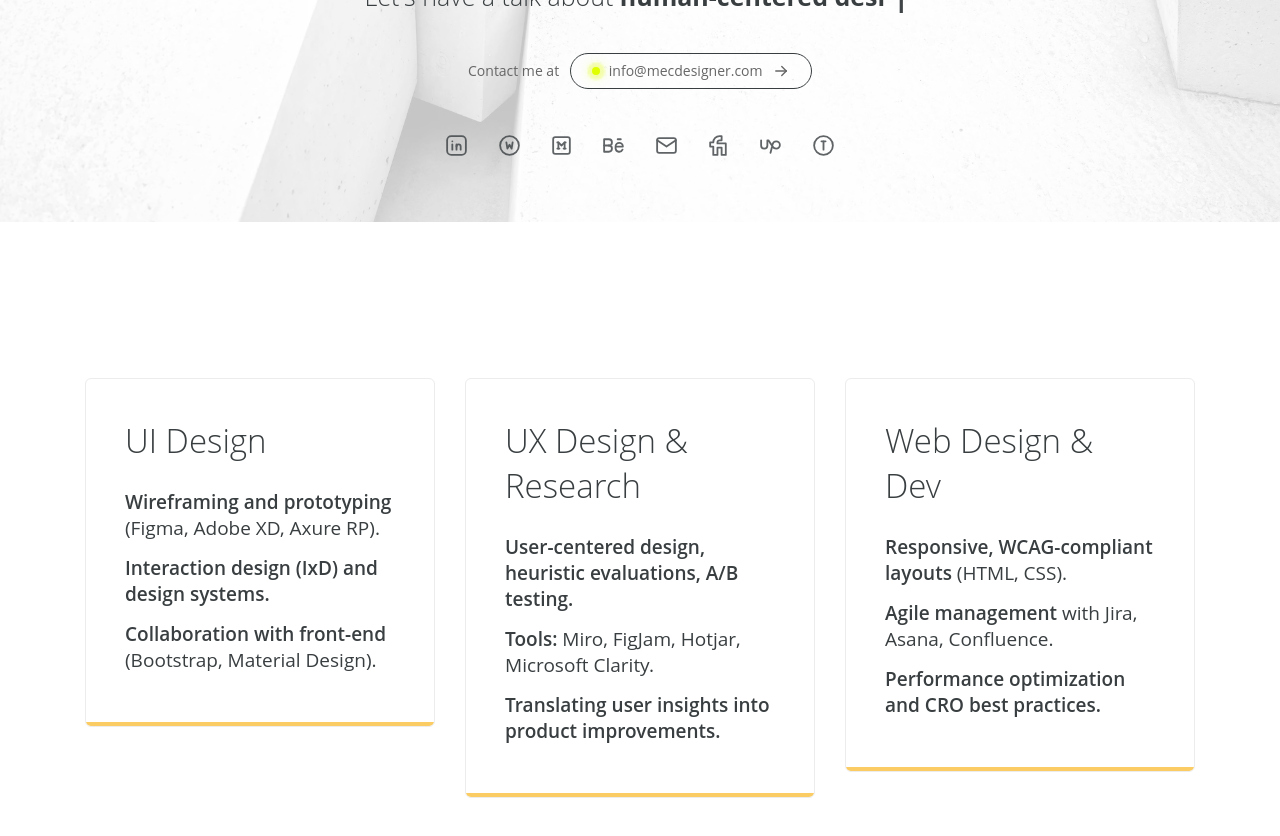
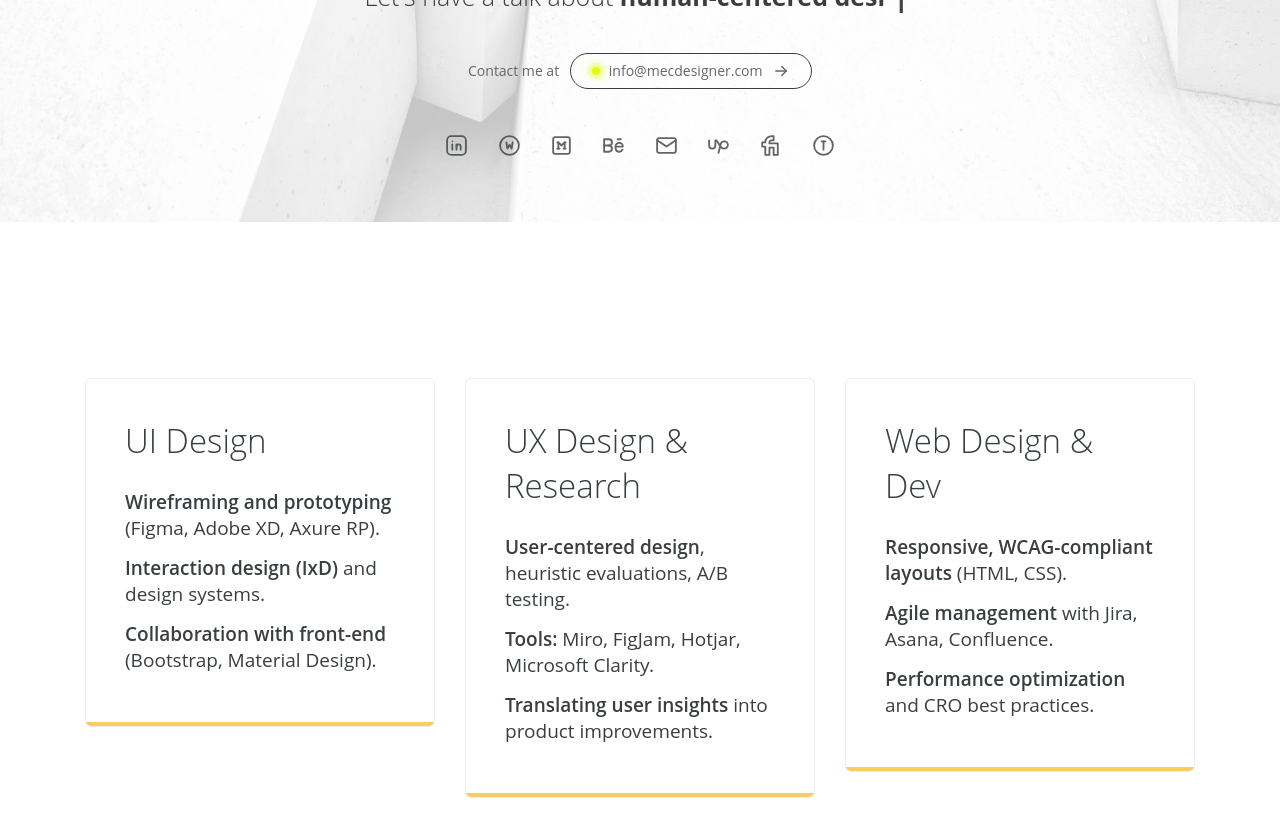
Before and after one commit to mecdesigner/mecdesigner-portfolio, a React (Vite) app: page /#/ in a window 1280 px wide. Shown: the part 440-1276 px from the top of the page. Built offline with nearby package versions, Linux system fonts and the light colour scheme.

Commit message:
Modify Home Page content

```diff
--- a/src/components/Header.tsx
+++ b/src/components/Header.tsx
@@ -94,7 +94,7 @@ export default function Header() {
                       <div className="container">
                         <div className="row">
                           <div className="dropdown__content row w-100">
-                            <div className="col-md-4 col-sm-12">
+                            <div className="col-md-6 col-sm-12">
                               <h5>Articles</h5>
                               <ul className="menu-vertical">
                                 <li><a href="https://medium.com/@andreamecenero/a-story-about-ux-analysis-4dd019f557c9" target="_blank" rel="noreferrer">&#128210; A story about UX Analysis</a></li>
@@ -105,20 +105,20 @@ export default function Header() {
                               </ul>
                             </div>
 
-                            <div className="col-md-4 col-sm-12">
+                            <div className="col-md-3 col-sm-12">
                               <h5>Certificates</h5>
                               <ul className="menu-vertical">
                                 <li><a href="https://www.credly.com/users/andrea-mecenero" target="_blank" rel="noreferrer">&#128220; Credly Dashboard</a></li>
                               </ul>
                             </div>
 
-                            <div className="col-md-4 col-sm-12">
+                            <div className="col-md-3 col-sm-12">
                               <h5>Social</h5>
                               <ul className="menu-vertical">
-                                <li><a href="https://www.credly.com/users/andrea-mecenero" target="_blank" rel="noreferrer">&#128220; LinkedIn</a></li>
-                                <li><a href="https://www.credly.com/users/andrea-mecenero" target="_blank" rel="noreferrer">&#128220; UpWork</a></li>
-                                <li><a href="https://www.credly.com/users/andrea-mecenero" target="_blank" rel="noreferrer">&#128220; Fiverr</a></li>
-                                <li><a href="https://www.credly.com/users/andrea-mecenero" target="_blank" rel="noreferrer">&#128220; Toptal</a></li>
+                                <li><a href="https://www.linkedin.com/in/mecdesigner/" target="_blank" rel="noreferrer">&#128220; LinkedIn</a></li>
+                                <li><a href="https://www.upwork.com/freelancers/~011d35bf594a0aaef9?mp_source=share" target="_blank" rel="noreferrer">&#128220; UpWork</a></li>
+                                <li><a href="https://www.fiverr.com/s/rE8jdXb" target="_blank" rel="noreferrer">&#128220; Fiverr</a></li>
+                                <li><a href="#" target="_blank" rel="noreferrer">&#128220; Toptal</a></li>
                               </ul>
                             </div>
                           </div>
--- a/src/components/HeroWide.tsx
+++ b/src/components/HeroWide.tsx
@@ -86,20 +86,20 @@ export default function HeroWide({ bg, title, subtitle, dotColor = '#e1ff00' }:
                     </a>
                 </li>
 
+                <li className="list-inline-item" data-tooltip="Upwork">
+                    <a href="https://www.upwork.com/freelancers/~011d35bf594a0aaef9?mp_source=share" aria-label="Upwork profile" target="_blank" rel="noreferrer">
+                    <IconBrandUpwork size={25} stroke={1.75} />
+                    </a>
+                </li>
+
                 <li className="list-inline-item" data-tooltip="Fiverr">
-                    <a href="https://www.fiverr.com/andreamecenero" aria-label="Fiverr profile" target="_blank" rel="noreferrer">
+                    <a href="https://www.fiverr.com/s/rE8jdXb" aria-label="Fiverr profile" target="_blank" rel="noreferrer">
                     <IconBrandFiverr size={25} stroke={1.75} />
                     </a>
                 </li>
 
-                <li className="list-inline-item" data-tooltip="Upwork">
-                    <a href="https://www.upwork.com/freelancers/~your-id" aria-label="Upwork profile" target="_blank" rel="noreferrer">
-                    <IconBrandUpwork size={25} stroke={1.75} />
-                    </a>
-                </li>
-
                 <li className="list-inline-item" data-tooltip="Toptal">
-                    <a href="https://www.toptal.com/resume/your-profile" aria-label="Toptal profile" target="_blank" rel="noreferrer">
+                    <a href="#" aria-label="Toptal profile" target="_blank" rel="noreferrer">
                     <IconCircleLetterT size={25} stroke={1.75} />
                     </a>
                 </li>
--- a/src/routes/Home.tsx
+++ b/src/routes/Home.tsx
@@ -107,16 +107,16 @@ export default function Home() {
               <div className="feature feature--featured boxed boxed--border">
                 <h3 className="h2">UI Design</h3>
                 <h4 className="mb-3"><strong>Wireframing and prototyping</strong> (Figma, Adobe XD, Axure RP).</h4>
-                <h4 className="mb-3"><strong>Interaction design (IxD) and design systems.</strong></h4>
+                <h4 className="mb-3"><strong>Interaction design (IxD)</strong> and design systems.</h4>
                 <h4 className="mb-3"><strong>Collaboration with front-end</strong> (Bootstrap, Material Design).</h4>
               </div>
             </div>
             <div className="col-md-4">
               <div className="feature feature--featured boxed boxed--border">
                 <h3 className="h2">UX Design &amp; Research</h3>
-                <h4 className="mb-3"><strong>User-centered design, heuristic evaluations, A/B testing.</strong></h4>
+                <h4 className="mb-3"><strong>User-centered design</strong>, heuristic evaluations, A/B testing.</h4>
                 <h4 className="mb-3"><strong>Tools:</strong> Miro, FigJam, Hotjar, Microsoft Clarity.</h4>
-                <h4 className="mb-3"><strong>Translating user insights into product improvements.</strong></h4>
+                <h4 className="mb-3"><strong>Translating user insights</strong> into product improvements.</h4>
               </div>
             </div>
             <div className="col-md-4">
@@ -124,7 +124,7 @@ export default function Home() {
                 <h3 className="h2">Web Design &amp; Dev</h3>
                 <h4 className="mb-3"><strong>Responsive, WCAG-compliant layouts</strong> (HTML, CSS).</h4>
                 <h4 className="mb-3"><strong>Agile management</strong> with Jira, Asana, Confluence.</h4>
-                <h4 className="mb-3"><strong>Performance optimization and CRO best practices.</strong></h4>
+                <h4 className="mb-3"><strong>Performance optimization</strong> and CRO best practices.</h4>
               </div>
             </div>
           </div>
```
Also changed, not shown: public/img/shadow-box1-6914bbc61b0fa.webp (added), src/styles/global.css.
